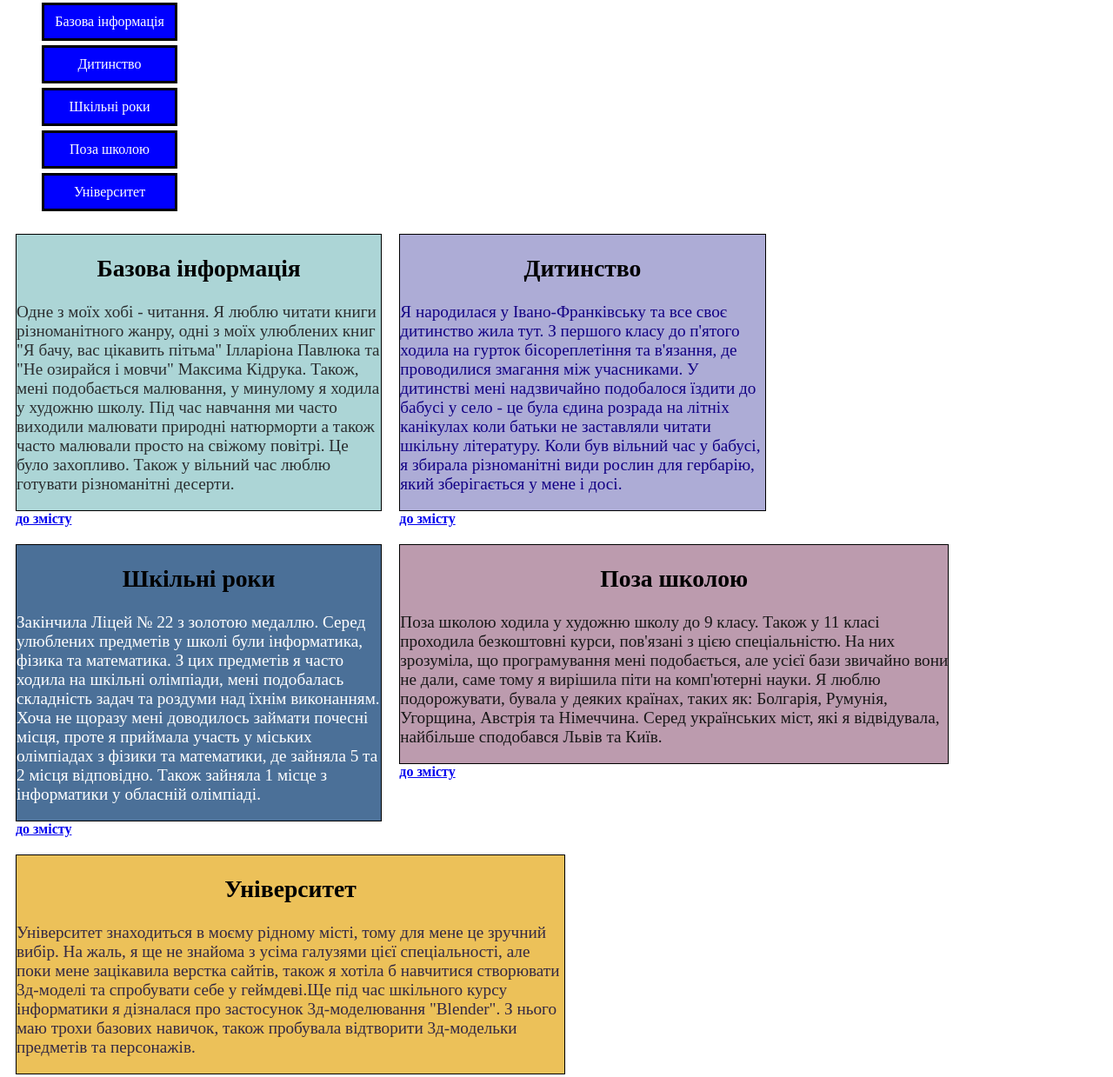
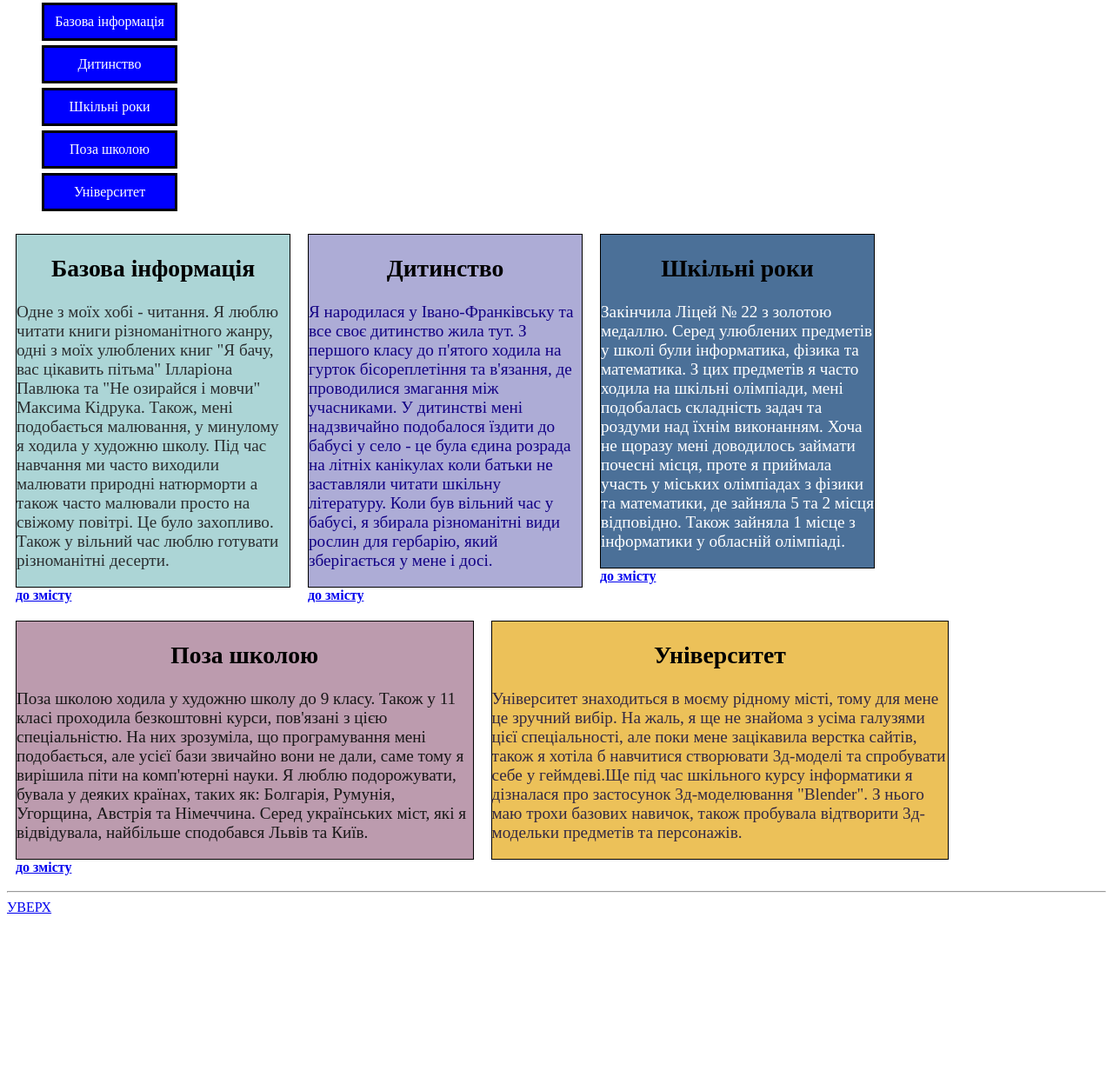
Before and after one commit to vika-synyshyn/Web-design-course, a plain HTML site: page Practice6/biography.html in a window 1280 px wide. Shown: the part 137-1376 px from the top of the page at 87% size. After the commit the page ends 1198 px from the top, so only its background shows below. Drawn offline with Linux system fonts and the light colour scheme.

Commit message:
Update biography.html

```diff
--- a/Practice6/biography.html
+++ b/Practice6/biography.html
@@ -20,35 +20,35 @@
 <li ><a class="button" href="#section5">Університет</a></li>
 </ul>
     <div class="flex">
-        <div class="col-lg-4 col-md-6 col-sm-12">
+        <div class="col-lg-3 col-md-5 col-sm-12">
             <article id="section1">
                  <h2>Базова інформація</h2>
                  <p class="p1">Одне з моїх хобі - читання. Я люблю читати книги різноманітного жанру, одні з моїх улюблених книг "Я бачу, вас цікавить пітьма" Ілларіона Павлюка та "Не озирайся і мовчи" Максима Кідрука. Також, мені подобається малювання, у минулому я ходила у художню школу. Під час навчання ми часто виходили малювати природні натюрморти а також часто малювали просто на свіжому повітрі. Це було захопливо. Також у вільний час люблю готувати різноманітні десерти. </p>
                 </article>
                 <a class="zmist" href="#zmist">до змісту</a>
         </div>
-        <div class="col-lg-4 col-md-6 col-sm-12">
+        <div class="col-lg-3 col-md-5 col-sm-12">
             <article id="section2">
                 <h2>Дитинство</h2>
                 <p class="p2">Я народилася у Івано-Франківську та все своє дитинство жила тут. З першого класу до п'ятого ходила на гурток бісореплетіння та в'язання, де проводилися змагання між учасниками. У дитинстві мені надзвичайно подобалося їздити до бабусі у село - це була єдина розрада на літніх канікулах коли батьки не заставляли читати шкільну літературу. Коли був вільний час у бабусі, я збирала різноманітні види рослин для гербарію, який зберігається у мене і досі.</p>
                 </article>
                 <a class="zmist" href="#zmist">до змісту</a>
         </div>
-        <div class="col-lg-4 col-md-6 col-sm-12">
+        <div class="col-lg-3 col-md-5 col-sm-12">
             <article id="section3">
                 <h2>Шкільні роки</h2>
                 <p class="p3">Закінчила Ліцей № 22 з золотою медаллю. Серед улюблених предметів у школі були інформатика, фізика та математика. З цих предметів я часто ходила на шкільні олімпіади, мені подобалась складність задач та роздуми над їхнім виконанням. Хоча не щоразу мені доводилось займати почесні місця, проте я приймала участь у міських олімпіадах з фізики та математики, де зайняла 5 та 2 місця відповідно. Також зайняла 1 місце з інформатики у обласній олімпіаді. </p>
                 </article>
                 <a class="zmist" href="#zmist">до змісту</a>
         </div>
-        <div class="col-lg-6 col-md-6 col-sm-12">
+        <div class="col-lg-5 col-md-5 col-sm-12">
                 <article id="section4">
                     <h2>Поза школою</h2>
                     <p class="p4">Поза школою ходила у художню школу до 9 класу. Також у 11 класі проходила безкоштовні курси, пов'язані з цією спеціальністю. На них зрозуміла, що програмування мені подобається, але усієї бази звичайно вони не дали, саме тому я вирішила піти на комп'ютерні науки. Я люблю подорожувати, бувала у деяких країнах, таких як: Болгарія, Румунія, Угорщина, Австрія та Німеччина. Серед українських міст, які я відвідувала, найбільше сподобався Львів та Київ.</p>
                     </article>
                     <a class="zmist" href="#zmist">до змісту</a>
         </div>
-        <div class="col-lg-6 col-md-12 col-sm-12">
+        <div class="col-lg-5 col-md-12 col-sm-12">
             <article id="section5">
             <h2>Університет</h2>
             <p class="p5">Університет знаходиться в моєму рідному місті, тому для мене це зручний вибір. На жаль, я ще не знайома з усіма галузями цієї спеціальності, але поки мене зацікавила верстка сайтів, також я хотіла б навчитися створювати 3д-моделі та спробувати себе у геймдеві.Ще під час шкільного курсу інформатики я дізналася про застосунок 3д-моделювання "Blender". З нього маю трохи базових навичок, також пробувала відтворити 3д-модельки предметів та персонажів.</p>
```
